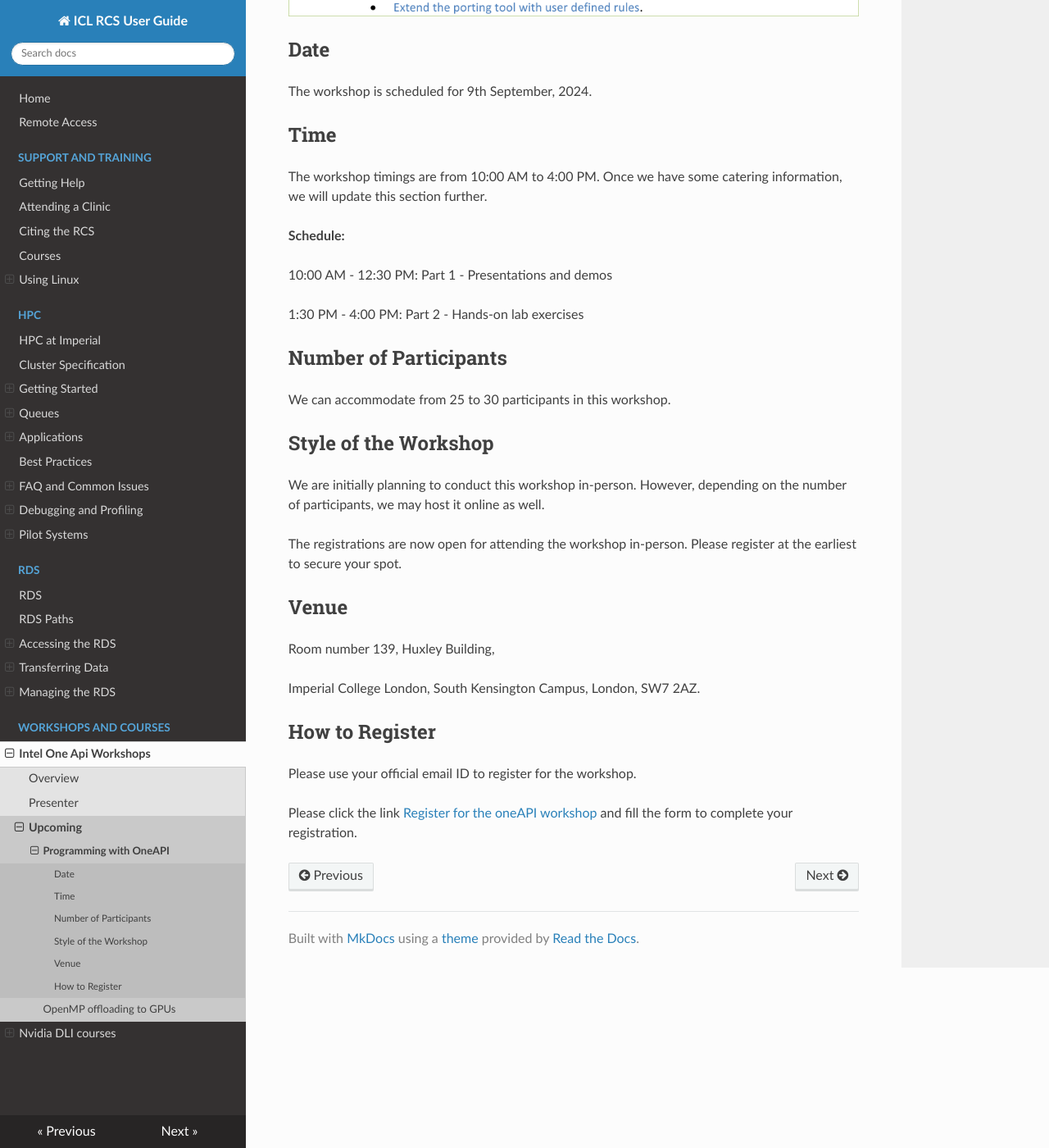
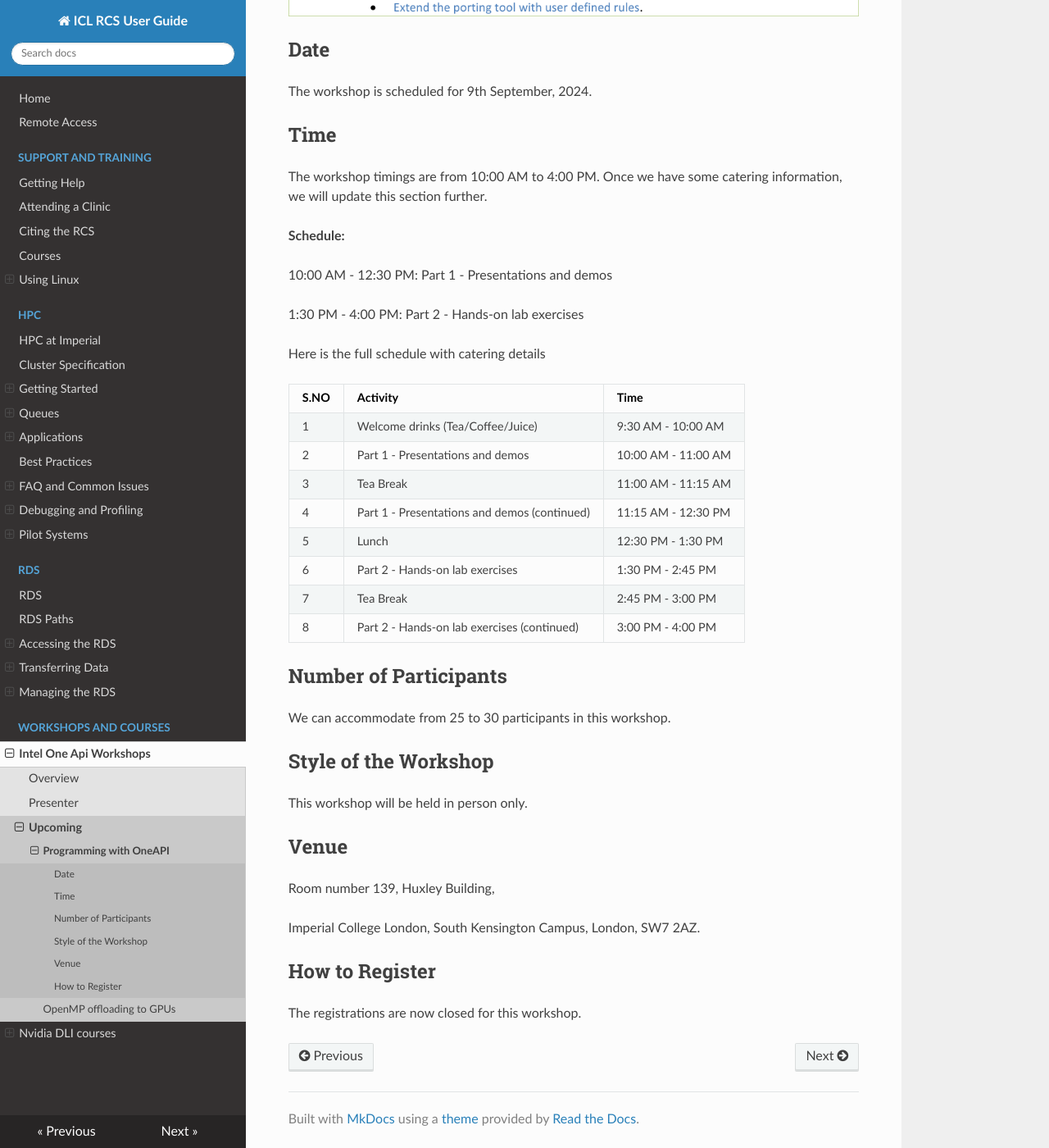
Before and after one commit to ImperialCollegeLondon/icl-rcs-user-guide, an MkDocs documentation site: the page built from docs/Workshops/Intel/one_api_programming.md, in a window 1280 px wide and 1400 px high, scrolled down 914 px. Shown: the whole window at 82% size. Built offline with MkDocs 1.6.1, drawn with Linux system fonts in a browser that asks for light colours; nearby versions of some CDN libraries.

Commit message:
Added catering and timing details

```diff
--- a/docs/Workshops/Intel/one_api_programming.md
+++ b/docs/Workshops/Intel/one_api_programming.md
@@ -17,15 +17,26 @@ The workshop timings are from 10:00 AM to 4:00 PM. Once we have some catering in
 
 1:30 PM  - 4:00 PM:  Part 2 - Hands-on lab exercises
 
+Here is the full schedule with catering details
+
+|S.NO  | Activity  | Time |
+|---|---|---|
+| 1 | Welcome drinks (Tea/Coffee/Juice) | 9:30 AM - 10:00 AM |
+| 2 | Part 1 - Presentations and demos | 10:00 AM - 11:00 AM |
+| 3 | Tea Break | 11:00 AM - 11:15 AM |
+| 4 | Part 1 - Presentations and demos (continued) | 11:15 AM - 12:30 PM |
+| 5 | Lunch | 12:30 PM - 1:30 PM |
+| 6 | Part 2 - Hands-on lab exercises | 1:30 PM - 2:45 PM |
+| 7 | Tea Break | 2:45 PM - 3:00 PM |
+| 8 | Part 2 - Hands-on lab exercises (continued) | 3:00 PM - 4:00 PM |
+
 ## Number of Participants
 
 We can accommodate from 25 to 30 participants in this workshop.
 
 ## Style of the Workshop
 
-We are initially planning to conduct this workshop in-person. However, depending on the number of participants, we may host it online as well.
-
-The registrations are now open for attending the workshop in-person. Please register at the earliest to secure your spot.
+This workshop will be held in person only.
 
 ## Venue
 
@@ -35,6 +46,4 @@ Imperial College London, South Kensington Campus, London, SW7 2AZ.
 
 ## How to Register
 
-Please use your official email ID to register for the workshop.
-
-Please click the link [Register for the oneAPI workshop](https://assets-gbr.mkt.dynamics.com/f152573f-fb95-49d8-a928-b8d8e57cc426/digitalassets/standaloneforms/087b27b0-ae50-ef11-bfe3-6045bd128c3e?readableEventId=Programming_with_oneAPI4016480598) and fill the form to complete your registration.
+The registrations are now closed for this workshop.
```
